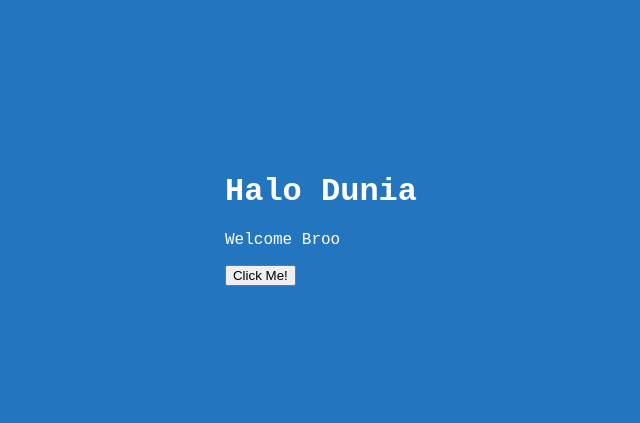
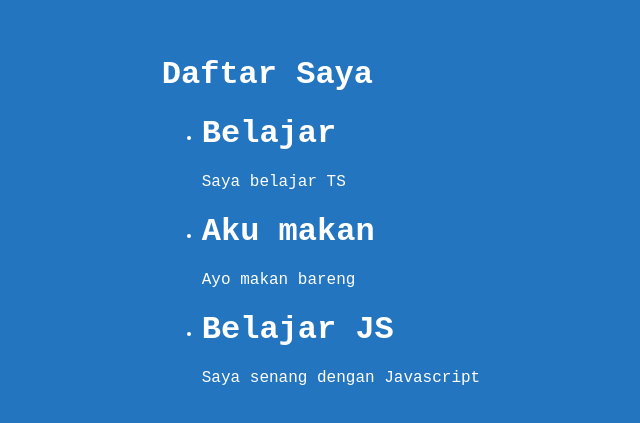
Before and after one commit to RNekoCloud/learn-props, a React (Vite) app: page / in a window 1280 px wide. Shown: the part 181-604 px from the top of the page, without its empty margins (319-959 px from the left). Built offline with nearby package versions, Linux system fonts and the light colour scheme.

Commit message:
feat: show list in web

```diff
--- a/src/App.tsx
+++ b/src/App.tsx
@@ -1,10 +1,10 @@
-import { UseProps } from "./Components/simple/UseProps";
+import { UseList } from "./Components/middle/UseList";
 import "./App.css";
 
 export const App = () => {
    return (
       <div>
-         <UseProps />
+         <UseList />
       </div>
    );
 };
--- a/src/Components/middle/List.tsx
+++ b/src/Components/middle/List.tsx
@@ -4,11 +4,15 @@ interface ListProps {
    description: string;
 }
 
-export const List = ({ title, description }: ListProps) => {
+interface SaveList {
+   showList: ListProps;
+}
+
+export const List = ({ showList }: SaveList) => {
    return (
       <li>
-         <h1>{title}</h1>
-         <p>{description}</p>
+         <h1>{showList.title}</h1>
+         <p>{showList.description}</p>
       </li>
    );
 };
--- /dev/null
+++ b/src/Components/middle/ListWrapper.tsx
@@ -0,0 +1,23 @@
+import { List } from "./List";
+
+interface ListProperty {
+   title: string;
+   description: string;
+}
+
+interface SaveToArr {
+   toArr: ListProperty[];
+}
+
+export const ListWrapper = ({ toArr }: SaveToArr) => {
+   return (
+      <div>
+         <h1>Daftar Saya</h1>
+         <ul>
+            {toArr.map((showList, index) => (
+               <List key={index} showList={showList} />
+            ))}
+         </ul>
+      </div>
+   );
+};
--- /dev/null
+++ b/src/Components/middle/UseList.tsx
@@ -0,0 +1,24 @@
+import { ListWrapper } from "./ListWrapper";
+
+export const UseList = () => {
+   const myList = [
+      {
+         title: "Belajar",
+         description: "Saya belajar TS",
+      },
+      {
+         title: "Aku makan",
+         description: "Ayo makan bareng",
+      },
+      {
+         title: "Belajar JS",
+         description: "Saya senang dengan Javascript",
+      },
+   ];
+
+   return (
+      <div>
+         <ListWrapper toArr={myList} />
+      </div>
+   );
+};
```
